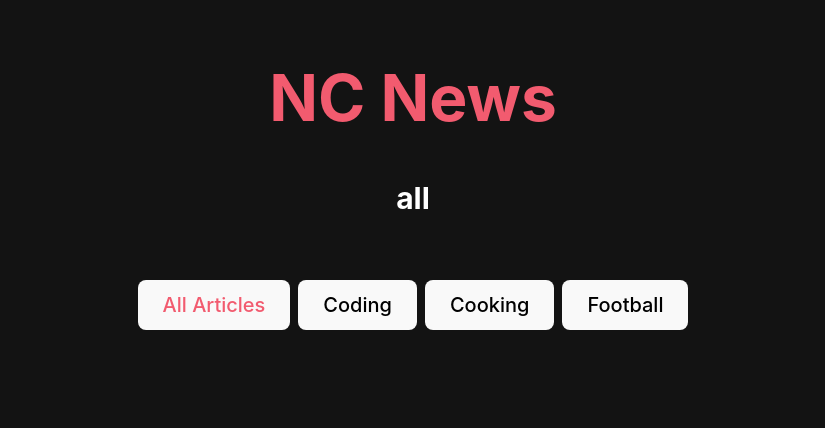
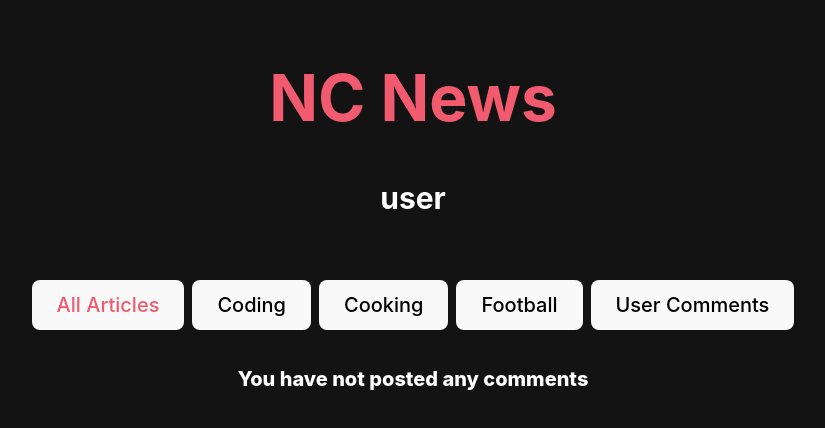
Before and after one commit to DeanDevine/nc-news, a React (Vite) app: page /users/user/comments in a window 1280 px wide. Shown: the top 428 px of the page, without its empty margins (227-1052 px from the left). Built offline with nearby package versions, Linux system fonts and the light colour scheme.

Commit message:
allow user to delete comments

```diff
--- a/src/App.jsx
+++ b/src/App.jsx
@@ -5,10 +5,12 @@ import { Route, Routes } from "react-router-dom";
 import Articles from "./components/Articles";
 import Article from "./components/Article";
 import { useState } from "react";
+import UserComments from "./components/UserComments";
 
 function App() {
   const [header, setHeader] = useState("all");
   const [active, setActive] = useState(["all", "date", "descending"]);
+  const [userComments, setUserComments] = useState([]);
   return (
     <>
       <Header header={header} />
@@ -36,7 +38,23 @@ function App() {
         />
         <Route
           path="/articles/:article_id"
-          element={<Article setHeader={setHeader} setActive={setActive} />}
+          element={
+            <Article
+              setHeader={setHeader}
+              setActive={setActive}
+              setUserComments={setUserComments}
+            />
+          }
+        />
+        <Route
+          path="/users/user/comments"
+          element={
+            <UserComments
+              setHeader={setHeader}
+              userComments={userComments}
+              setUserComments={setUserComments}
+            />
+          }
         />
       </Routes>
     </>
--- a/src/components/Article.jsx
+++ b/src/components/Article.jsx
@@ -3,7 +3,7 @@ import { useParams } from "react-router-dom";
 import Comments from "./Comments";
 import { getArticle, patchArticle } from "./api";
 
-function Article({ setHeader, setActive }) {
+function Article({ setHeader, setActive, setUserComments }) {
   const [article, setArticle] = useState({});
   const [articleVotes, setArticleVotes] = useState(0);
   const [isLoading, setIsLoading] = useState(true);
@@ -57,7 +57,7 @@ function Article({ setHeader, setActive }) {
           </p>
         ) : null}
       </div>
-      <Comments article_id={article_id} />
+      <Comments article_id={article_id} setUserComments={setUserComments} />
     </section>
   );
 }
--- a/src/components/Comments.jsx
+++ b/src/components/Comments.jsx
@@ -2,7 +2,7 @@ import { useEffect, useState } from "react";
 import { getComments } from "./api";
 import PostComment from "./PostComment";
 
-function Comments({ article_id }) {
+function Comments({ article_id, setUserComments }) {
   const [comments, setComments] = useState([]);
   const [isLoading, setIsLoading] = useState(true);
 
@@ -15,7 +15,11 @@ function Comments({ article_id }) {
 
   return (
     <>
-      <PostComment article_id={article_id} setComments={setComments} />
+      <PostComment
+        article_id={article_id}
+        setComments={setComments}
+        setUserComments={setUserComments}
+      />
       <div className="comments-section">
         {isLoading ? <p>Loading comments...</p> : null}
         {comments.length === 0 ? <p>No comments</p> : null}
--- a/src/components/Nav.jsx
+++ b/src/components/Nav.jsx
@@ -9,7 +9,9 @@ function Nav({ active, setActive }) {
           setActive(["all", "date", "descending"]);
         }}
       >
-        <button id={active.includes('all') ? "active" : ""}>All Articles</button>
+        <button id={active.includes("all") ? "active" : ""}>
+          All Articles
+        </button>
       </Link>
       <Link
         to="/coding"
@@ -17,7 +19,7 @@ function Nav({ active, setActive }) {
           setActive(["coding", "date", "descending"]);
         }}
       >
-        <button id={active.includes('coding') ? "active" : ""}>Coding</button>
+        <button id={active.includes("coding") ? "active" : ""}>Coding</button>
       </Link>
       <Link
         to="/cooking"
@@ -25,7 +27,7 @@ function Nav({ active, setActive }) {
           setActive(["cooking", "date", "descending"]);
         }}
       >
-        <button id={active.includes('cooking') ? "active" : ""}>Cooking</button>
+        <button id={active.includes("cooking") ? "active" : ""}>Cooking</button>
       </Link>
       <Link
         to="/football"
@@ -33,7 +35,19 @@ function Nav({ active, setActive }) {
           setActive(["football", "date", "descending"]);
         }}
       >
-        <button id={active.includes('football') ? "active" : ""}>Football</button>
+        <button id={active.includes("football") ? "active" : ""}>
+          Football
+        </button>
+      </Link>
+      <Link
+        to="/users/user/comments"
+        onClick={() => {
+          setActive(["user", "date", "descending"]);
+        }}
+      >
+        <button id={active.includes("user") ? "active" : ""}>
+          User Comments
+        </button>
       </Link>
     </nav>
   );
--- a/src/components/PostComment.jsx
+++ b/src/components/PostComment.jsx
@@ -1,7 +1,7 @@
 import { useState } from "react";
 import { postComment } from "./api";
 
-function PostComment({ article_id, setComments }) {
+function PostComment({ article_id, setComments, setUserComments }) {
   const [commentBody, setCommentBody] = useState("");
   const [commentAuthor, setCommentAuthor] = useState("");
   const [isPostingComment, setIsPostingComment] = useState(false);
@@ -19,6 +19,9 @@ function PostComment({ article_id, setComments }) {
     postComment(article_id, newComment)
       .then((commentData) => {
         setComments((current) => {
+          return [commentData, ...current];
+        });
+        setUserComments((current) => {
           return [commentData, ...current];
         });
         setIsPostingComment(false);
--- /dev/null
+++ b/src/components/UserComments.jsx
@@ -0,0 +1,41 @@
+import { useEffect, useState } from "react";
+import { deleteComment } from "./api";
+
+function UserComments({ setHeader, userComments, setUserComments }) {
+  const [commentRemoved, setCommentRemoved] = useState(false);
+
+  useEffect(() => {
+    setHeader("user");
+  });
+
+  const handleClick = (comment_id) => {
+    deleteComment(comment_id).then(() => {
+      setCommentRemoved(true);
+      setUserComments((current) => {
+        return current.filter((comment) => {
+          return comment.comment_id !== comment_id;
+        });
+      });
+    });
+  };
+
+  return (
+    <div className="user-comments">
+      {!userComments.length ? <p>You have not posted any comments</p> : null}
+      {commentRemoved ? <p>Comment removed</p> : null}
+      {userComments.map(({ comment_id, body, created_at }) => {
+        return (
+          <div className="comment" key={comment_id}>
+            <div className="comment-body">{body}</div>
+            <p>Created at: {new Date(created_at).toDateString()} </p>
+            <button onClick={() => handleClick(comment_id)}>
+              Delete Comment
+            </button>
+          </div>
+        );
+      })}
+    </div>
+  );
+}
+
+export default UserComments;
--- a/src/components/api.js
+++ b/src/components/api.js
@@ -5,9 +5,17 @@ const ncnewsApi = axios.create({
 });
 
 export const getArticles = (topic, currentParams) => {
-  return ncnewsApi.get("/articles", { params: { topic, sort_by: currentParams.sort_by, order: currentParams.order } }).then(({ data }) => {
-    return data.articles;
-  });
+  return ncnewsApi
+    .get("/articles", {
+      params: {
+        topic,
+        sort_by: currentParams.sort_by,
+        order: currentParams.order,
+      },
+    })
+    .then(({ data }) => {
+      return data.articles;
+    });
 };
 
 export const getArticle = (article_id) => {
@@ -44,3 +52,7 @@ export const postComment = (article_id, newComment) => {
       return data.comment;
     });
 };
+
+export const deleteComment = (comment_id) => {
+  return ncnewsApi.delete(`/comments/${comment_id}`).then(() => {});
+};
```
